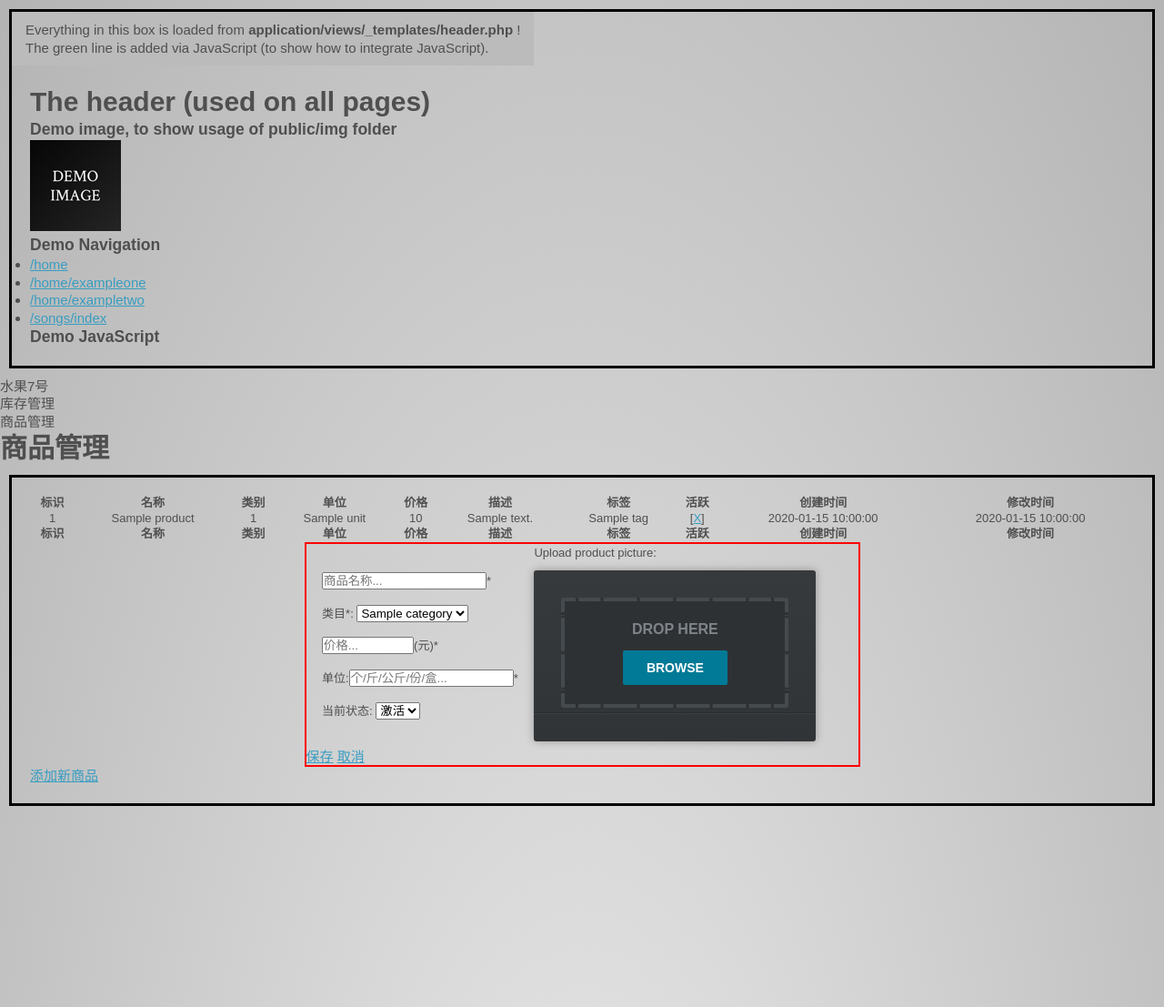
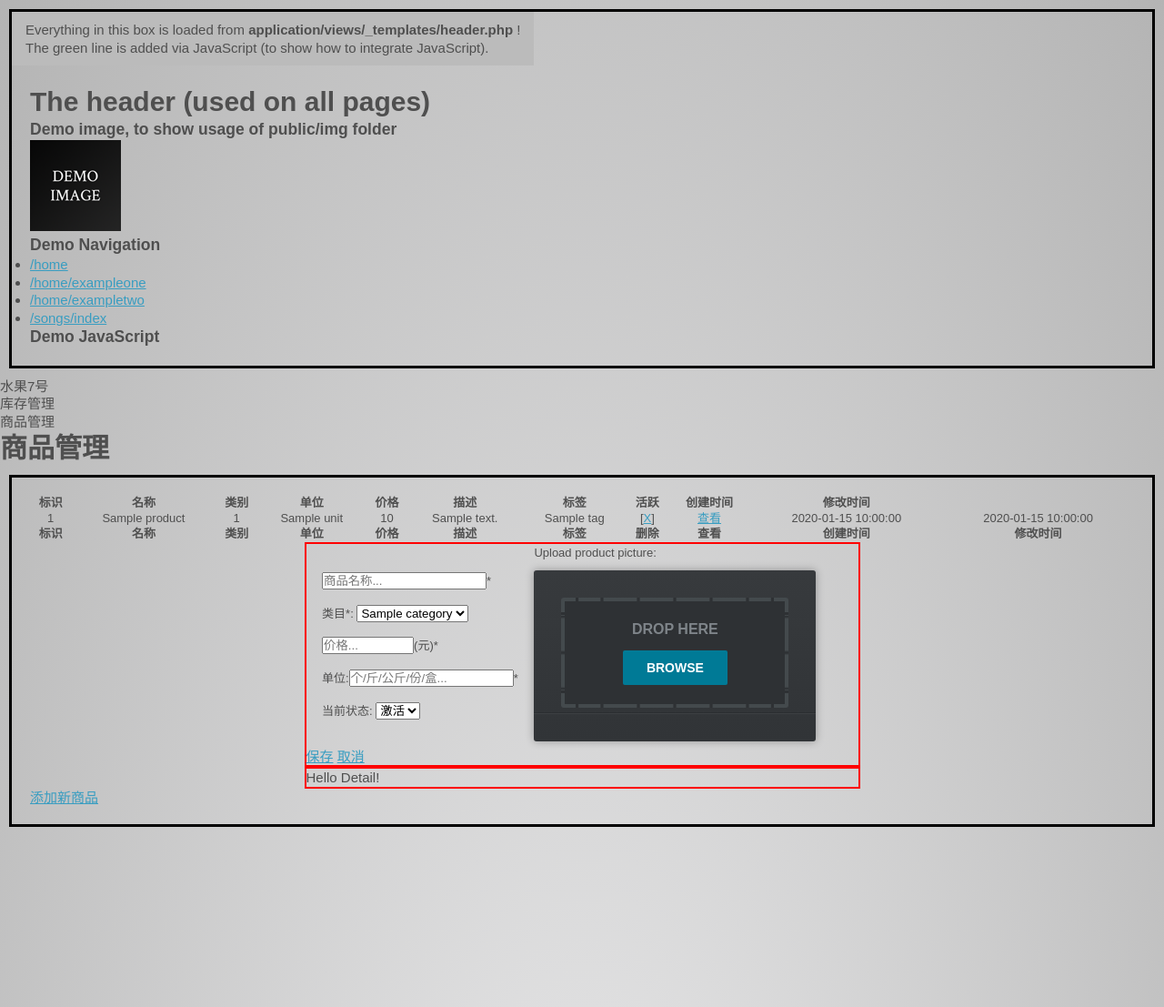
Before and after one commit to zhanliu/orchard7, a PHP site: the page made by application/views/admin/product.php in a window 1280 px wide. Shown: the top 1107 px of the page at 91% size. Run offline with PHP 8.4, Linux system fonts and the light colour scheme; the template is opened without the code that fills it: most values are stand-ins (such as "Sample title", 1, 10 or a date in 2020); some libraries are stand-ins or nearby versions.

Commit message:
Added box id parameter for light box plugin

```diff
--- a/application/views/admin/category.php
+++ b/application/views/admin/category.php
@@ -46,7 +46,7 @@
             </div>
 
             <div id="shadowing"></div>
-            <div id="box" STYLE="margin: 0 auto; border: 1px solid #F00; WIDTH: 50%; ALIGN: CENTER">
+            <div id="box" class="box" STYLE="margin: 0 auto; border: 1px solid #F00; WIDTH: 50%; ALIGN: CENTER">
             <span id="boxtitle"></span>
 
                 <form id="myform" class="adminform" action="<?php echo URL; ?>admin/addCategory" method="post" target="_parent">
--- a/application/views/admin/combo.php
+++ b/application/views/admin/combo.php
@@ -157,7 +157,7 @@
             </div>
 
             <div id="shadowing"></div>
-            <div id="box" STYLE="margin: 0 auto; border: 1px solid #F00; WIDTH: 50%; ALIGN: CENTER">
+            <div id="box" class="box" STYLE="margin: 0 auto; border: 1px solid #F00; WIDTH: 50%; ALIGN: CENTER">
                 <span id="boxtitle"></span>
 
 <!--            <div class="panel">-->
--- a/application/views/admin/order.php
+++ b/application/views/admin/order.php
@@ -67,7 +67,7 @@
 
 
                 <div id="shadowing"></div>
-                <div id="box" STYLE="margin: 0 auto; WIDTH: 50%; ALIGN: CENTER">
+                <div id="box" class="box" STYLE="margin: 0 auto; WIDTH: 50%; ALIGN: CENTER">
                 <span id="boxtitle"></span>
 
                 <form name="myform" class="storeform" action="<?php echo URL; ?>admin/addstore" method="post" target="_parent">
--- a/application/views/admin/product.php
+++ b/application/views/admin/product.php
@@ -39,7 +39,8 @@
                         <th>价格</th>
                         <th>描述</th>
                         <th>标签</th>
-                        <th>活跃</th>
+                        <th>删除</th>
+                        <th>查看</th>
                         <th>创建时间</th>
                         <th>修改时间</th>
                     </tr>
@@ -56,6 +57,7 @@
                             <td><?php echo $product->description; ?></td>
                             <td><?php echo $product->tag; ?></td>
                             <td>[<a href="<?php echo URL . 'admin/deleteproduct/' . $product->id; ?>">X</a>]</td>
+                            <td><a href="#" class="myButton" onclick="openbox('detail', '商品 Detail', 1)">查看</a></td>
                             <td><?php echo $product->created_time; ?></td>
                             <td><?php echo $product->updated_time; ?></td>
                         </tr>
@@ -66,7 +68,7 @@
             </div>
 
             <div id="shadowing"></div>
-            <div id="box" STYLE="margin: 0 auto; border: 2px solid #F00; WIDTH: 50%; ALIGN: CENTER">
+            <div id="box" class="box" STYLE="margin: 0 auto; border: 2px solid #F00; WIDTH: 50%; ALIGN: CENTER">
                 <span id="boxtitle"></span>
                 <table><tr><td >
                 <form id="myform" class="productform" action="<?php echo URL; ?>admin/addproduct" method="post" target="_parent">
@@ -121,7 +123,9 @@
                 <a href="#" class="myButton" onclick="submit()">保存</a>
                 <a href="#" class="myButton" onclick="closebox('box')">取消</a>
             </div>
-
+            <div id="detail" class="box" STYLE="margin: 0 auto; border: 2px solid #F00; WIDTH: 50%; ALIGN: CENTER">
+                Hello Detail!
+            </div>
             <a href="#" onClick="openbox('box', '添加新商品', 1)">添加新商品</a>
             <div class="panel"></DIV>
                 <!-- panel content goes here -->
```
